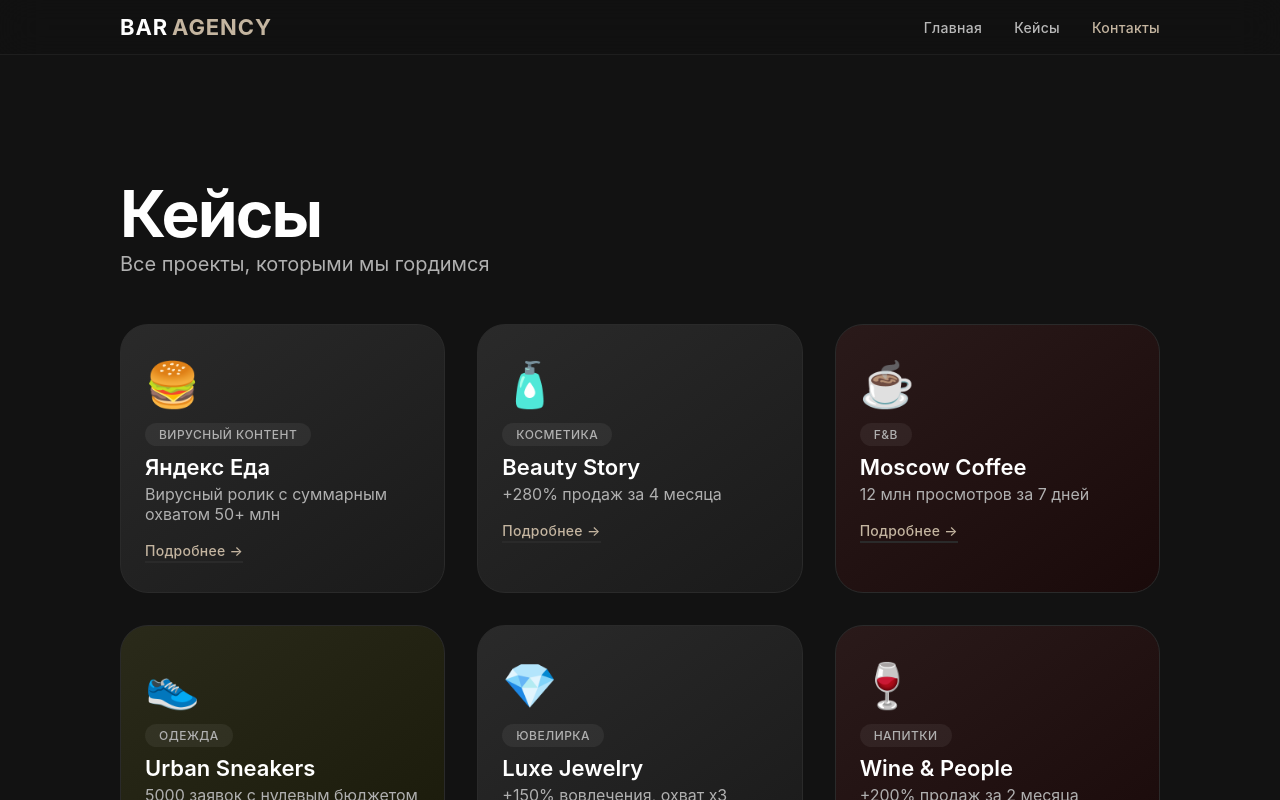
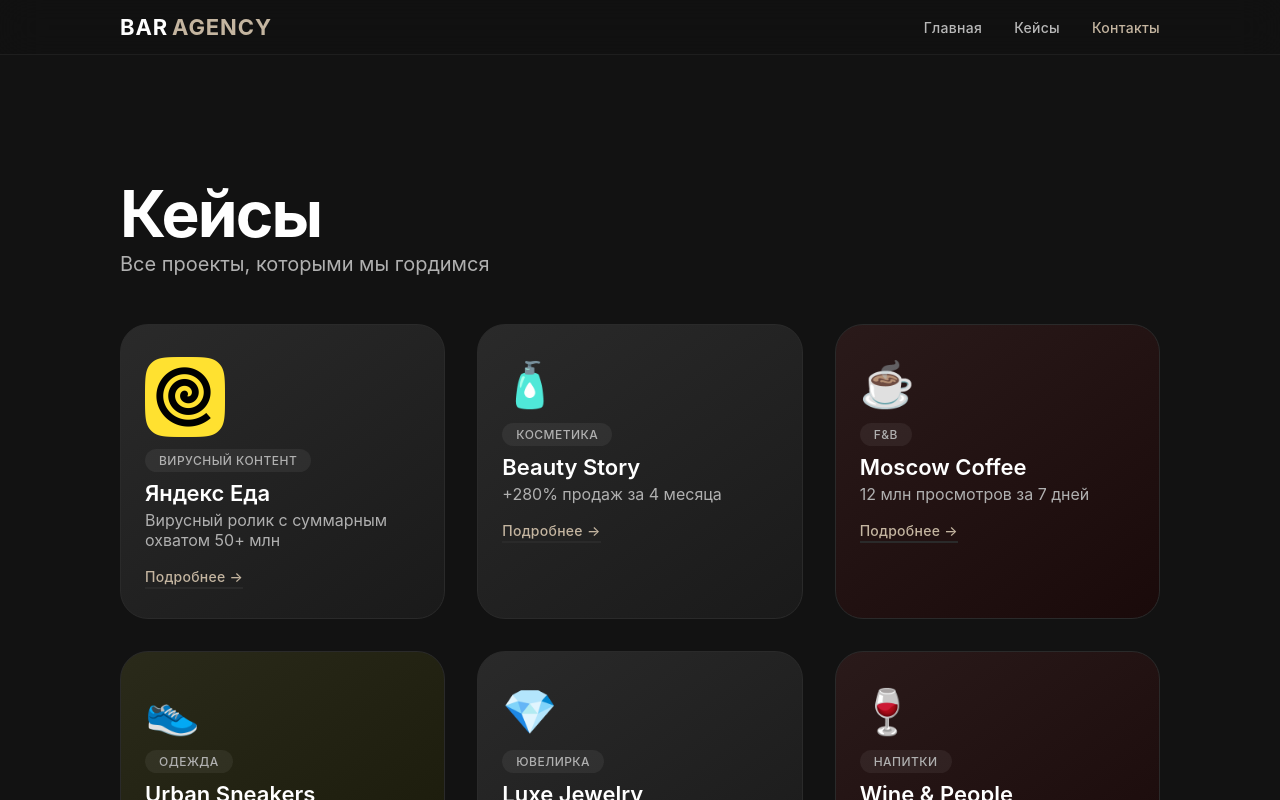
Before and after one commit to blyashka1-web/bar-agency, a Next.js app: page /cases in a window 1280 px wide. Shown: the top 800 px of the page. Built offline with nearby package versions, Linux system fonts and the light colour scheme.

Commit message:
Добавил логотип Яндекс Еды в карточку кейса

```diff
--- a/app/cases/page.tsx
+++ b/app/cases/page.tsx
@@ -4,7 +4,7 @@
   const cases = [
     {
       slug: 'yandex-food',
-      emoji: '🍔',
+      logo: '/cases/yandex-food/logo.png',
       tag: 'Вирусный контент',
       title: 'Яндекс Еда',
       desc: 'Вирусный ролик с суммарным охватом 50+ млн',
@@ -75,7 +75,11 @@
           <div className="cases-grid">
             {cases.map((c) => (
               <a href={`/cases/${c.slug}`} key={c.slug} className="case-card" style={{ background: colorMap[c.color as keyof typeof colorMap] }}>
-                <span className="case-emoji">{c.emoji}</span>
+                {c.logo ? (
+                  <img src={c.logo} alt={c.title} className="case-logo-thumb" />
+                ) : (
+                  <span className="case-emoji">{c.emoji}</span>
+                )}
                 <span className="case-tag">{c.tag}</span>
                 <h3>{c.title}</h3>
                 <p>{c.desc}</p>
@@ -155,6 +159,13 @@
           margin-bottom: 12px;
         }
 
+        .case-logo-thumb {
+          max-width: 80px;
+          height: auto;
+          margin-bottom: 12px;
+          display: block;
+        }
+
         .case-tag {
           display: inline-block;
           background: rgba(255, 255, 255, 0.06);
@@ -212,6 +223,9 @@
           .subtitle {
             font-size: 17px;
           }
+          .case-logo-thumb {
+            max-width: 60px;
+          }
         }
       `}</style>
     </main>
```
